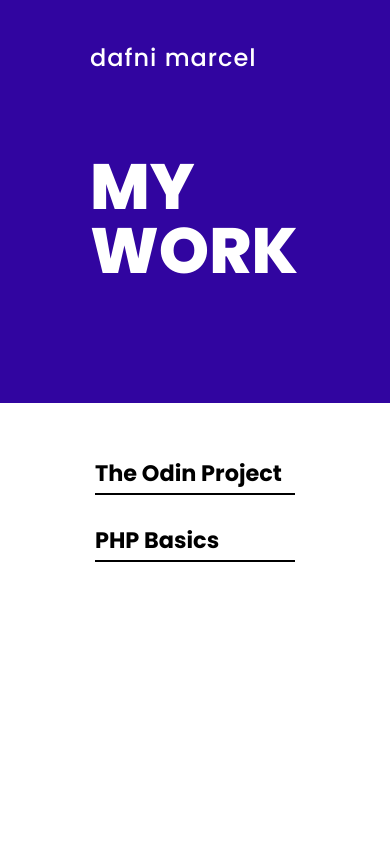
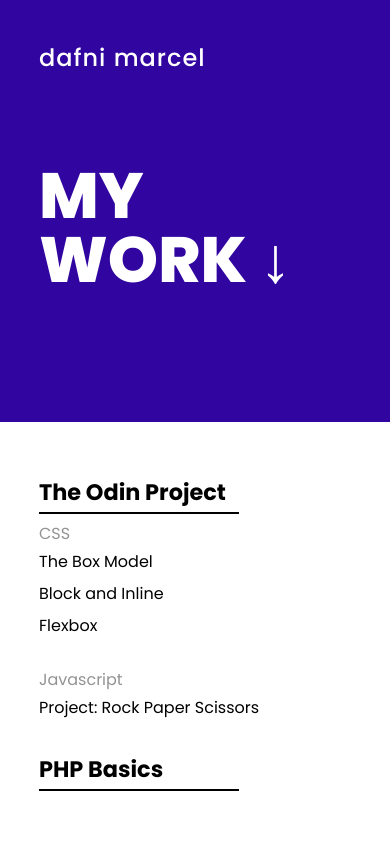
Before and after one commit to dafnihrz/odinproject, a PHP site: page /work.html in a window 390 px wide. Before the commit the page ends 562 px from the top, so only its background shows below. Run offline with PHP 8.4, Linux system fonts and the light colour scheme.

Commit message:
Added links & responsiveness

```diff
--- a/css/style.css
+++ b/css/style.css
@@ -23,6 +23,8 @@ body{
 #header h1{
   padding-left: 30%;
   padding-right: 30%;
+  margin-top: 3%;
+  margin-bottom: 3%;
 }
 #header a{
   color: #fff;
@@ -49,8 +51,34 @@ body{
     line-height: 40px;
     font-size: 1.4em;
 }
+.section h4{
+  color: rgb(147, 147, 147);
+  font-weight: 400;
+}
 .section hr{
     width: 200px;
     border: 0.5px solid #000;
-
+    margin-bottom: 7px;
 }
+.section p{
+  line-height: 2;
+}
+a{
+  text-decoration: none;
+  color: #000;
+  transition: ease-in-out 200ms;
+}
+.section a:hover{
+  opacity: 0.7;
+  color: rgb(49, 5, 160);
+}
+@media screen and (max-width: 720px) {
+  #header{
+    padding-left: 10%;
+    padding-right: 10%;
+  }
+  .section{
+    padding-left: 10%;
+    padding-right: 10%;
+  }
+}
--- a/phpbasics/main.php
+++ b/phpbasics/main.php
@@ -4,11 +4,12 @@
 $color = "yellow";
 
 // Try to print variable value
+//Variables are case sensitive
 echo "The color of my car is " . $color . "<br>";
 echo "The color of my car is " . $Color . "<br>";
 echo "The color of my car is " . $COLOR . "<br>";
 
-## PART 2
+//
 ECHO "Hello World! <br>";
 echo "Hello World! <br>";
 EcHo "Hello World! <br>";
--- a/work.html
+++ b/work.html
@@ -10,14 +10,23 @@
 <body>
     <div id="header">
     <h2><a href="index.html">dafni marcel</a></h2>
-    <h1>My Work</h1>
+    <h1>My Work &#x2193;</h1>
     </div>
 
     <div class="section">
     <h3>The Odin Project</h3>
-    <hr><br>
+    <hr>
+    <h4>CSS</h4>
+    <p><a href="odinproject/boxmodel.html">The Box Model</a></p>
+    <p><a href="odinproject/block-inline.html">Block and Inline</a></p>
+    <p><a href="odinproject/flexbox.html">Flexbox</a></p>
+    <br>
+    <h4>Javascript</h4>
+    <p><a href="odinproject/rockpaperscissors.html">Project: Rock Paper Scissors</a></p>
+    <br>
     <h3>PHP Basics</h3>
     <hr>
+
     </div>
 </body>
 </html>
```
Also changed, not shown: css/index.css (+12 -0 lines), odinproject/block-inline.html (added), odinproject/boxmodel.html (added), odinproject/flexbox.html (added), odinproject/rockpaperscissors.html (added).
